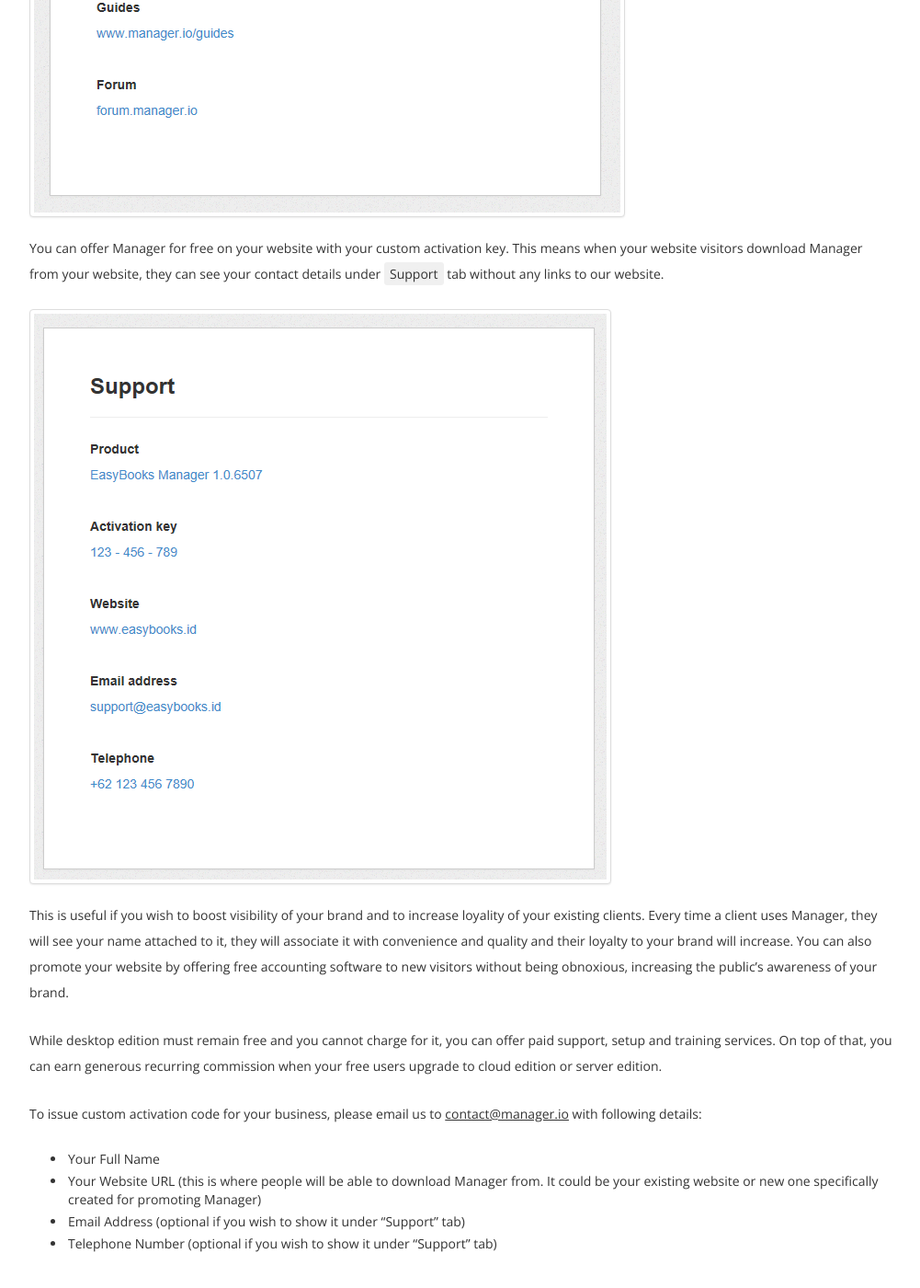
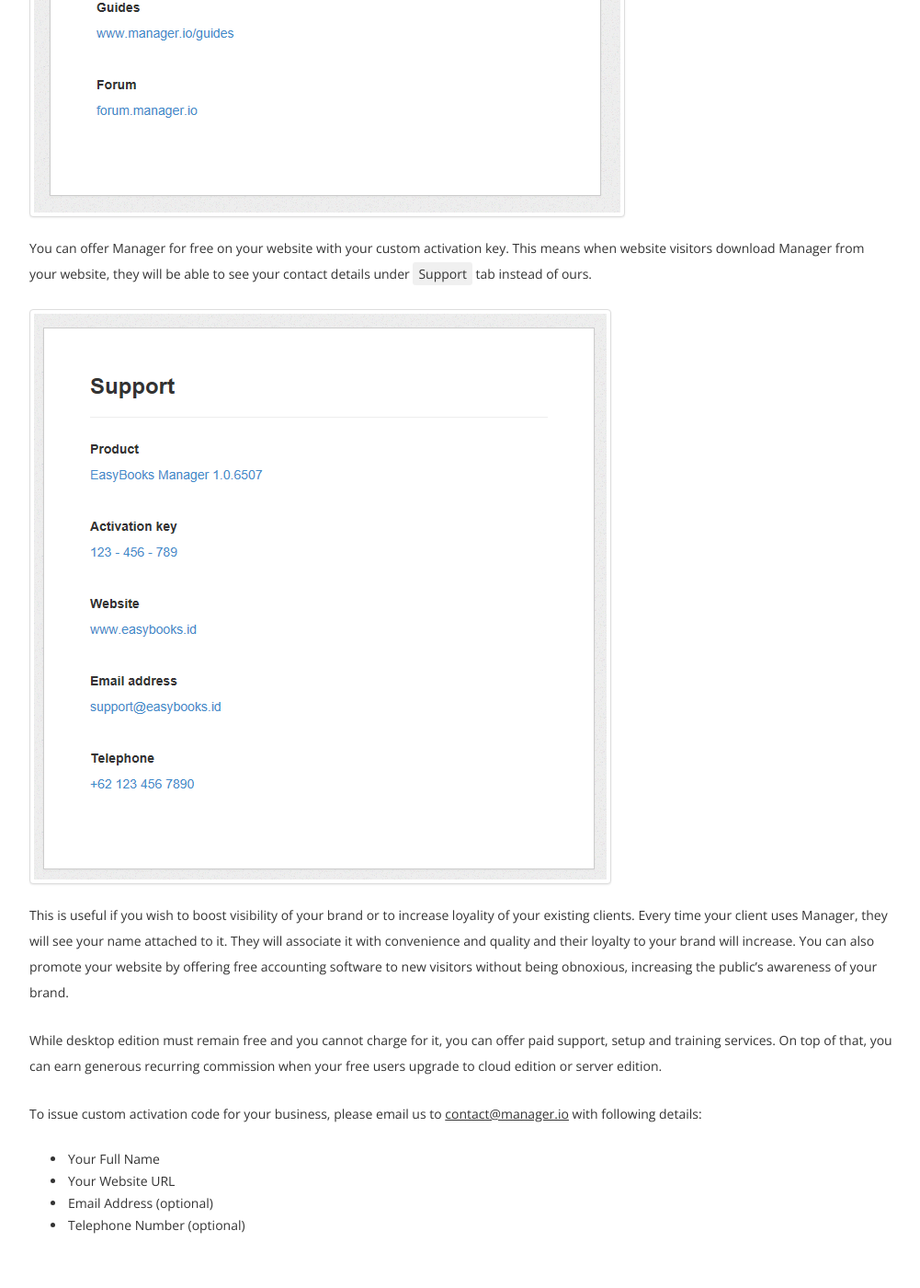
Before and after one commit to 3etechinns/www.manager.io, a Jekyll site: the page built from desktop/custom-activation-key/index.md, in a window 1280 px wide and 1400 px high, scrolled down 1636 px. Shown: the whole window at 92% size, without its empty margins (138-1139 px from the left). Built offline with Jekyll 4.4.1, drawn with Linux system fonts in a browser that asks for light colours; nearby versions of some CDN libraries; comment, search, counter and statistics services are not loaded.

Commit message:
no message

```diff
--- a/desktop/custom-activation-key/index.md
+++ b/desktop/custom-activation-key/index.md
@@ -16,17 +16,17 @@ You will see contact details referring back to this website.
 
 <div><img src="support1.png" class="thumbnail"></div>
 
-You can offer Manager for free on your website with your custom activation key. This means when your website visitors download Manager from your website, they can see your contact details under `Support` tab without any links to our website.
+You can offer Manager for free on your website with your custom activation key. This means when website visitors download Manager from your website, they will be able to see your contact details under `Support` tab instead of ours.
 
 <div><img src="support2.png" class="thumbnail"></div>
 
-This is useful if you wish to boost visibility of your brand and to increase loyality of your existing clients. Every time a client uses Manager, they will see your name attached to it, they will associate it with convenience and quality and their loyalty to your brand will increase. You can also promote your website by offering free accounting software to new visitors without being obnoxious, increasing the public's awareness of your brand.
+This is useful if you wish to boost visibility of your brand or to increase loyality of your existing clients. Every time your client uses Manager, they will see your name attached to it. They will associate it with convenience and quality and their loyalty to your brand will increase. You can also promote your website by offering free accounting software to new visitors without being obnoxious, increasing the public's awareness of your brand.
 
 While desktop edition must remain free and you cannot charge for it, you can offer paid support, setup and training services. On top of that, you can earn generous recurring commission when your free users upgrade to cloud edition or server edition.
 
 To issue custom activation code for your business, please email us to <u>contact@manager.io</u> with following details:
 
 - Your Full Name
-- Your Website URL (this is where people will be able to download Manager from. It could be your existing website or new one specifically created for promoting Manager)
-- Email Address (optional if you wish to show it under "Support" tab)
-- Telephone Number (optional if you wish to show it under "Support" tab)
+- Your Website URL
+- Email Address (optional)
+- Telephone Number (optional)
```
